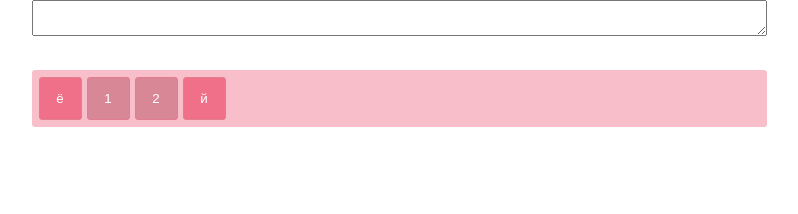
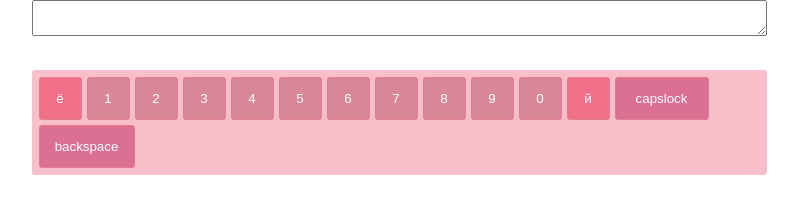
Before and after one commit to kmrvais/virtual-keyboard, a website built with Parcel: page src/index.html in a window 1280 px wide. Shown: the whole page, without its empty margins (241-1039 px from the left). Built offline with nearby package versions, Linux system fonts and the light colour scheme.

Commit message:
feat: add buttons shift, caps, backspace

```diff
--- /dev/null
+++ b/src/button/backspace/index.js
@@ -0,0 +1,12 @@
+import Button from "../index";
+
+export default class Backspace extends Button {
+  constructor(letter, additionalLetter, type, keyCode) {
+    super(letter, additionalLetter, type, keyCode);
+  }
+
+  keydownHandler(event) {
+    this.buttonElement.classList.add('button_pressed');
+    document.dispatchEvent(new CustomEvent('textarea:remove'));
+  }
+}
--- /dev/null
+++ b/src/button/capslock/index.js
@@ -0,0 +1,14 @@
+import Button from "../index";
+
+export default class Capslock extends Button {
+  constructor(letter, additionalLetter, type, keyCode) {
+    super(letter, additionalLetter, type, keyCode);
+  }
+
+  keydownHandler(event) {
+    this.buttonElement.classList.toggle('button_pressed');
+  }
+
+  keyupHandler(event) {
+  }
+}
--- a/src/button/index.js
+++ b/src/button/index.js
@@ -27,6 +27,11 @@ export default class Button {
 
   keydownHandler(event) {
     this.buttonElement.classList.add('button_pressed');
+    document.dispatchEvent(new CustomEvent('textarea:input', {
+      detail: {
+        letter: event.detail.isShift || event.detail.isCapsLock ? this.additionalLetter : this.letter
+      }
+    }));
   }
 
   keyupHandler(event) {
--- /dev/null
+++ b/src/button/number/index.js
@@ -0,0 +1,16 @@
+import Button from "../index";
+
+export default class NumberButton extends Button {
+  constructor(letter, additionalLetter, type, keyCode) {
+    super(letter, additionalLetter, type, keyCode);
+  }
+
+  keydownHandler(event) {
+    this.buttonElement.classList.add('button_pressed');
+    document.dispatchEvent(new CustomEvent('textarea:input', {
+      detail: {
+        letter: event.detail.isShift ? this.additionalLetter : this.letter
+      }
+    }));
+  }
+}
--- a/src/data/index.js
+++ b/src/data/index.js
@@ -1,6 +1,10 @@
+export const CAPSLOCK = 20;
+
 export const TYPES = {
   NUMBER: 'number',
-  LETTER: 'letter'
+  LETTER: 'letter',
+  CAPSLOCK: 'capslock',
+  BACKSPACE: 'backspace'
 
   /*button_backspace
 
@@ -30,7 +34,7 @@ export const LANG = {
   RUS: [
     {
       letter: 'ё',
-      additionalLetter: '`',
+      additionalLetter: 'Ё',
       keyCode: 192,
       type: TYPES.LETTER
     },
@@ -47,10 +51,70 @@ export const LANG = {
       type: TYPES.NUMBER
     },
     {
+      letter: '3',
+      additionalLetter: '№',
+      keyCode: 51,
+      type: TYPES.NUMBER
+    },
+    {
+      letter: '4',
+      additionalLetter: ';',
+      keyCode: 52,
+      type: TYPES.NUMBER
+    },
+    {
+      letter: '5',
+      additionalLetter: '%',
+      keyCode: 53,
+      type: TYPES.NUMBER
+    },
+    {
+      letter: '6',
+      additionalLetter: ':',
+      keyCode: 54,
+      type: TYPES.NUMBER
+    },
+    {
+      letter: '7',
+      additionalLetter: '?',
+      keyCode: 55,
+      type: TYPES.NUMBER
+    },
+    {
+      letter: '8',
+      additionalLetter: '*',
+      keyCode: 56,
+      type: TYPES.NUMBER
+    },
+    {
+      letter: '9',
+      additionalLetter: '(',
+      keyCode: 57,
+      type: TYPES.NUMBER
+    },
+    {
+      letter: '0',
+      additionalLetter: ')',
+      keyCode: 48,
+      type: TYPES.NUMBER
+    },
+    {
       letter: 'й',
       additionalLetter: 'Й',
       keyCode: 81,
       type: TYPES.LETTER
+    },
+    {
+      letter: 'capslock',
+      additionalLetter: null,
+      keyCode: 20,
+      type: TYPES.CAPSLOCK
+    },
+    {
+      letter: 'backspace',
+      additionalLetter: null,
+      keyCode: 8,
+      type: TYPES.BACKSPACE
     },
   ],
   EN: [
@@ -73,10 +137,70 @@ export const LANG = {
       type: TYPES.NUMBER
     },
     {
+      letter: '3',
+      additionalLetter: '№',
+      keyCode: 51,
+      type: TYPES.NUMBER
+    },
+    {
+      letter: '4',
+      additionalLetter: ';',
+      keyCode: 52,
+      type: TYPES.NUMBER
+    },
+    {
+      letter: '5',
+      additionalLetter: '%',
+      keyCode: 53,
+      type: TYPES.NUMBER
+    },
+    {
+      letter: '6',
+      additionalLetter: ':',
+      keyCode: 54,
+      type: TYPES.NUMBER
+    },
+    {
+      letter: '7',
+      additionalLetter: '?',
+      keyCode: 55,
+      type: TYPES.NUMBER
+    },
+    {
+      letter: '8',
+      additionalLetter: '*',
+      keyCode: 56,
+      type: TYPES.NUMBER
+    },
+    {
+      letter: '9',
+      additionalLetter: '(',
+      keyCode: 57,
+      type: TYPES.NUMBER
+    },
+    {
+      letter: '0',
+      additionalLetter: ')',
+      keyCode: 48,
+      type: TYPES.NUMBER
+    },
+    {
       letter: 'q',
       additionalLetter: 'Q',
       keyCode: 81,
       type: TYPES.LETTER
     },
+    {
+      letter: 'capslock',
+      additionalLetter: null,
+      keyCode: 20,
+      type: TYPES.CAPSLOCK
+    },
+    {
+      letter: 'backspace',
+      additionalLetter: null,
+      keyCode: 8,
+      type: TYPES.BACKSPACE
+    },
   ]
 }
--- a/src/index.html
+++ b/src/index.html
@@ -8,12 +8,9 @@
 </head>
 <body>
     <div class="container">
-      <textarea class="textarea">
-
-      </textarea>
       <div class="keyboard">
         <button class="button button_number" type="button">
-          ~
+          `
         </button>
         <button class="button button_number" type="button">
           1
--- a/src/index.js
+++ b/src/index.js
@@ -1,5 +1,6 @@
 import Keyboard from './keyboard';
 import {LANG} from "./data";
+import Textarea from "./textarea";
 
 const renderKeyboard = (lang) => {
   const keyboard = new Keyboard(LANG[lang]);
@@ -10,8 +11,10 @@ const renderKeyboard = (lang) => {
 }
 
 document.addEventListener("DOMContentLoaded", function (){
+  let textarea = new Textarea();
+  textarea.render();
   let lang = localStorage.getItem('lang') || 'RUS';
-  let keyboard = renderKeyboard(lang)
+  let keyboard = renderKeyboard(lang);
 
   document.addEventListener('keydown', function(event) {
     if (event.altKey && event.ctrlKey) {
--- a/src/keyboard/index.js
+++ b/src/keyboard/index.js
@@ -1,13 +1,34 @@
 import Button from '../button';
+import {CAPSLOCK, TYPES} from "../data";
+import Capslock from "../button/capslock";
+import Backspace from "../button/backspace";
+import NumberButton from "../button/number";
+
+const buttonCreate = (letter, additionalLetter, type, keyCode) => {
+  if(type === TYPES.CAPSLOCK) {
+    return new Capslock(letter, additionalLetter, type, keyCode)
+  }
+
+  if(type === TYPES.BACKSPACE) {
+    return new Backspace(letter, additionalLetter, type, keyCode)
+  }
+
+  if(type === TYPES.NUMBER) {
+    return new NumberButton(letter, additionalLetter, type, keyCode)
+  }
+
+  return new Button(letter, additionalLetter, type, keyCode)
+}
 
 export default class Keyboard {
   constructor(buttons) {
     this.buttons = [];
     for (let i = 0; i < buttons.length; i++) {
-      this.buttons.push(new Button(buttons[i].letter, buttons[i].additionalLetter, buttons[i].type, buttons[i].keyCode))
-    }
+      this.buttons.push(buttonCreate(buttons[i].letter, buttons[i].additionalLetter, buttons[i].type, buttons[i].keyCode))
+    };
     this.keyboard = document.createElement('div');
     this.keyboard.classList.add('keyboard');
+    this.capsLock = false;
   }
 
   render() {
@@ -41,10 +62,20 @@ export default class Keyboard {
   }
 
   keydownHandler(event) {
-    document.dispatchEvent(new Event(`keydown:${event.keyCode}`));
+    event.preventDefault();
+    if (CAPSLOCK === event.keyCode) {
+      this.capsLock = !this.capsLock;
+    }
+    console.log(event.keyCode)
+    document.dispatchEvent(new CustomEvent(`keydown:${event.keyCode}`, {
+      detail: {
+        isShift: event.shiftKey,
+        isCapsLock: this.capsLock
+      }
+    }));
   }
 
   keyupHandler(event) {
-    document.dispatchEvent(new Event(`keyup:${event.keyCode}`));
+    document.dispatchEvent(new CustomEvent(`keyup:${event.keyCode}`));
   }
 }
--- /dev/null
+++ b/src/textarea/index.js
@@ -0,0 +1,22 @@
+export default class Textarea {
+  render() {
+    this.textarea = document.createElement('textarea');
+    this.textarea.classList.add('textarea');
+    const container = document.querySelector('.container');
+    container.append(this.textarea);
+    this.attachEvents();
+  }
+
+  attachEvents() {
+    document.addEventListener('textarea:input', this.inputHandler.bind(this));
+    document.addEventListener('textarea:remove', this.removeHandler.bind(this));
+  }
+
+  inputHandler(event) {
+    this.textarea.value += event.detail.letter
+  }
+
+  removeHandler() {
+    this.textarea.value = this.textarea.value.substring(0, this.textarea.value.length - 1)
+  }
+}
```
